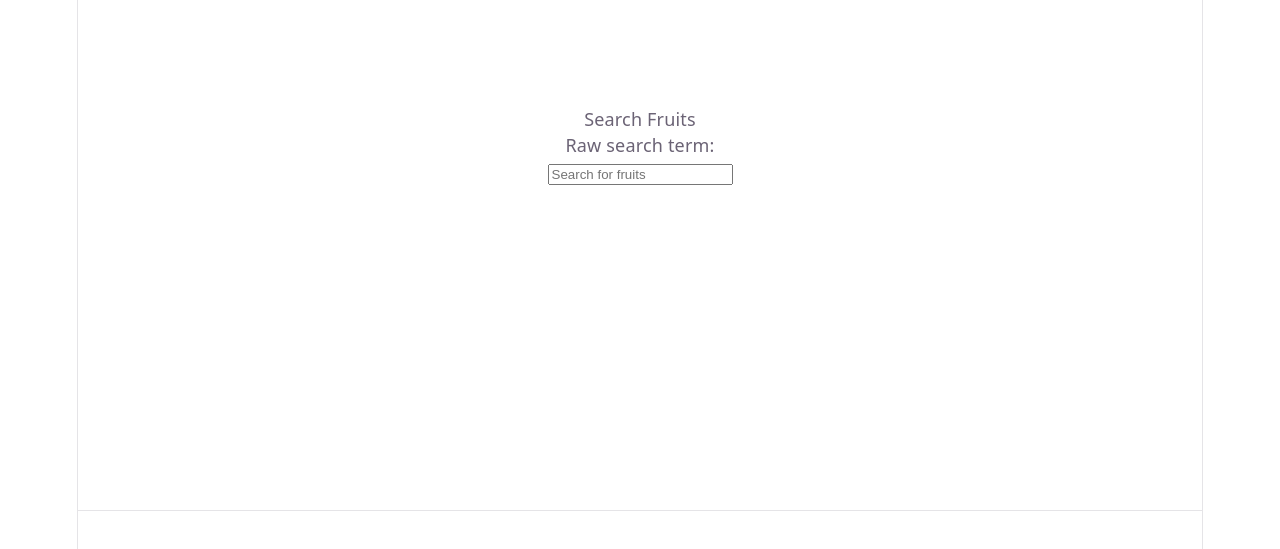
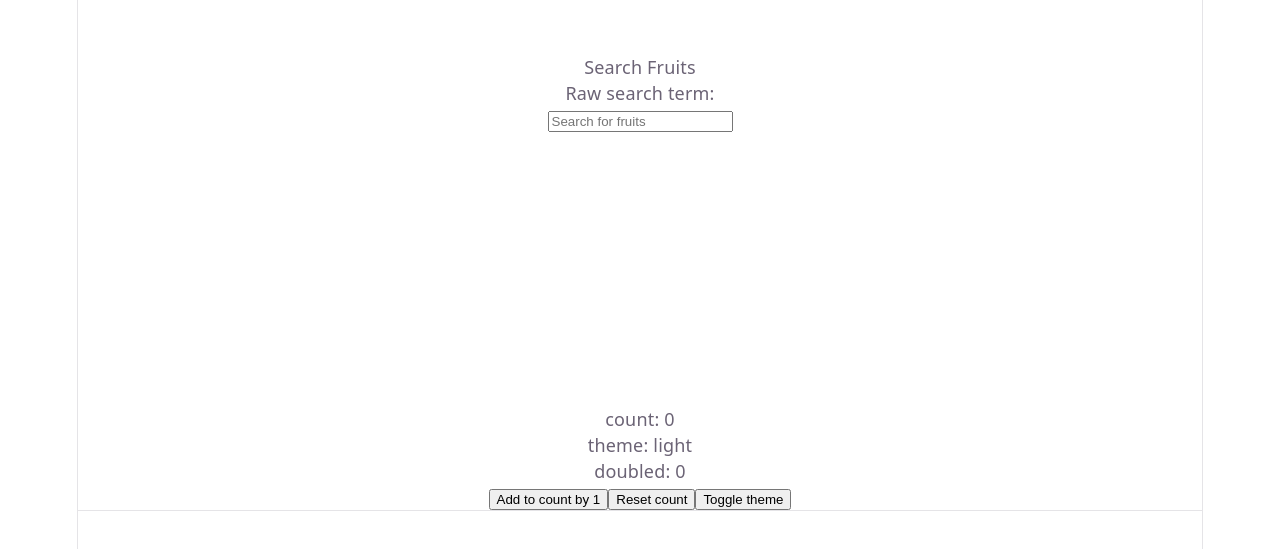
Before and after one commit to linzhangcs/frontend-kata, a React (Vite) app: page / in a window 1280 px wide. Shown: the part 201-750 px from the top of the page. Built offline with nearby package versions, Linux system fonts and the light colour scheme.

Commit message:
feat: add useMemoExample to app page

```diff
--- a/src/App.jsx
+++ b/src/App.jsx
@@ -4,6 +4,7 @@ import viteLogo from './assets/vite.svg'
 import heroImg from './assets/hero.png'
 import './App.css'
 import DebouncedSearch from "./problems/components/debounced-search/DebouncedSearch.jsx";
+import UseMemoExample from "./drills/api-usage/react-hooks/useMemo/examples.jsx";
 
 function App() {
 
@@ -14,6 +15,9 @@ function App() {
           <DebouncedSearch />
         </div>
       </section>
+      <section>
+        <UseMemoExample />
+      </section>
       <section id="spacer"></section>
     </>
   )
```
